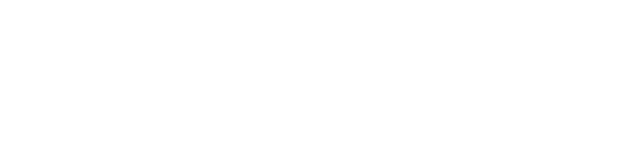
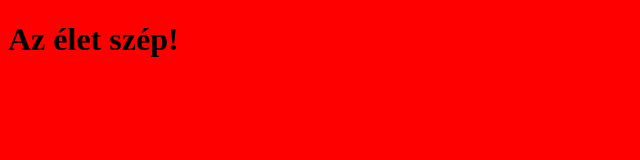
Before and after one commit to TuropoliGabor/elsorepo, a plain HTML site: page index.html in a window 1280 px wide. Shown: the whole page, without its empty margins (0-640 px from the left). Drawn offline with Linux system fonts and the light colour scheme.

Commit message:
stíluslap csatolása

```diff
--- a/index.html
+++ b/index.html
@@ -3,10 +3,10 @@
 <head>
     <meta charset="UTF-8">
     <meta name="viewport" content="width=device-width, initial-scale=1.0">
+    <link rel="stylesheet" href="stílus.css">
     <title>Turopoli Gábor</title>
 </head>
 <body>
-
-
+    <h1>Az élet szép!</h1>
 </body>
 </html>
--- /dev/null
+++ b/stílus.css
@@ -0,0 +1,3 @@
+body{
+    background-color: red;
+}
```
